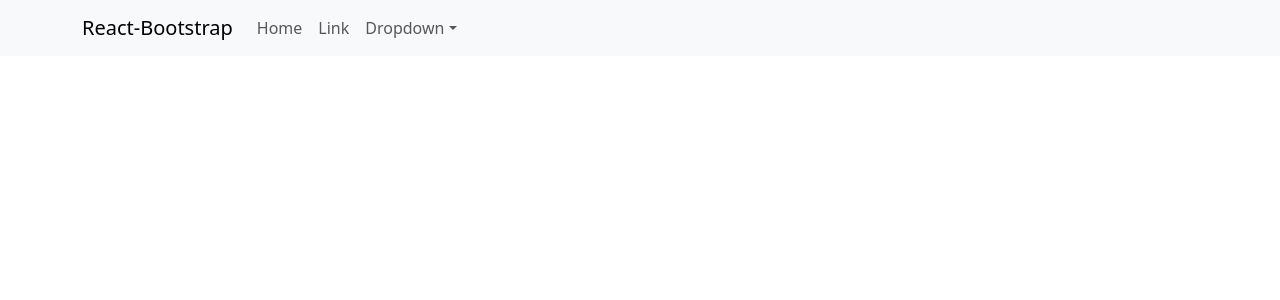
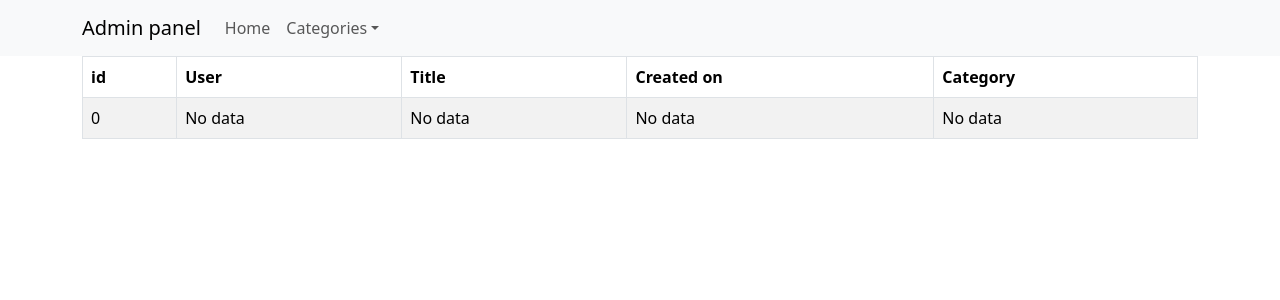
Before and after one commit to StaryAlgida/shop_admin_panel, a React (Vite) app: page / in a window 1280 px wide. Shown: the top 300 px of the page. Built offline with nearby package versions, Linux system fonts and the light colour scheme; no server answers.

Commit message:
Home two states added: pending, success, no data

```diff
--- a/package.json
+++ b/package.json
@@ -10,6 +10,7 @@
     "preview": "vite preview"
   },
   "dependencies": {
+    "axios": "^1.6.7",
     "bootstrap": "^5.3.3",
     "react": "^18.2.0",
     "react-bootstrap": "^2.10.1",
--- a/src/App.tsx
+++ b/src/App.tsx
@@ -1,13 +1,17 @@
 import './App.css'
 import Header from "./Header.tsx";
+import {Outlet} from "react-router-dom";
 
 function App() {
 
-  return (
-    <>
-      <Header/>
-    </>
-  )
+    return (
+        <>
+            <Header/>
+            <section className='container'>
+                <Outlet/>
+            </section>
+        </>
+    )
 }
 
 export default App
--- a/src/Header.tsx
+++ b/src/Header.tsx
@@ -4,13 +4,12 @@ export default function Header(){
     return (
         <Navbar expand="lg" className="bg-body-tertiary">
             <Container>
-                <Navbar.Brand href="#home">React-Bootstrap</Navbar.Brand>
+                <Navbar.Brand href="#home">Admin panel</Navbar.Brand>
                 <Navbar.Toggle aria-controls="basic-navbar-nav" />
                 <Navbar.Collapse id="basic-navbar-nav">
                     <Nav className="me-auto">
                         <Nav.Link href="#home">Home</Nav.Link>
-                        <Nav.Link href="#link">Link</Nav.Link>
-                        <NavDropdown title="Dropdown" id="basic-nav-dropdown">
+                        <NavDropdown title="Categories" id="basic-nav-dropdown">
                             <NavDropdown.Item href="#action/3.1">Action</NavDropdown.Item>
                             <NavDropdown.Item href="#action/3.2">
                                 Another action
--- /dev/null
+++ b/src/Home.tsx
@@ -0,0 +1,35 @@
+import useGetAllData from "./hooks/useGetAllData.tsx";
+import HomeAdvert from "./components/HomeAdvert.tsx";
+import {Table} from "react-bootstrap";
+import useCategory from "./hooks/useCategory.tsx";
+import HomeSkeleton from "./skeletons/HomeSkeleton.tsx";
+
+export default function Home() {
+    const [data, isLoading] = useGetAllData()
+    const [categories, isLoadingCategories] = useCategory()
+    console.log(categories.length)
+    console.log(categories)
+    return (
+        <>
+            <Table striped bordered hover>
+                <thead>
+                <tr>
+                    <th>id</th>
+                    <th>User</th>
+                    <th>Title</th>
+                    <th>Created on</th>
+                    <th>Category</th>
+                </tr>
+                </thead>
+                <tbody>
+                {
+                    isLoading && isLoadingCategories ? <HomeSkeleton/> :
+                        data.map(item => (
+                            <HomeAdvert key={item.id} data={item} categories={categories}/>
+                        ))
+                }
+                </tbody>
+            </Table>
+        </>
+    )
+}
--- /dev/null
+++ b/src/components/HomeAdvert.tsx
@@ -0,0 +1,14 @@
+import Product from "../interfaces/prductInterface.ts";
+import Category from "../interfaces/categoryInterface.ts";
+
+export default function HomeAdvert({data, categories}: { data: Product, categories: Category[] }) {
+    return (
+        <tr>
+            <td>{data.id}</td>
+            <td>{data.seller}</td>
+            <td>{data.title}</td>
+            <td>{data.createdOn}</td>
+            <td>{categories.find((category) => category.id === data.categoryId)?.title || data.categoryId}</td>
+        </tr>
+    )
+}
--- /dev/null
+++ b/src/hooks/useCategory.tsx
@@ -0,0 +1,30 @@
+import {useEffect, useState} from "react";
+import axios from "axios";
+import Category from "../interfaces/categoryInterface.ts";
+
+export default function useCategory():[Category[], boolean] {
+    const [data, setData] = useState<Category[]>([{
+        id: '',
+        title: ''
+    }])
+    const [loading, setLoading] = useState<boolean>(false)
+    useEffect(() => {
+        const getCategories = async () => {
+            try {
+                setLoading(true)
+                const response = await axios.get('/categories')
+                setData([...response.data])
+            } catch (error) {
+                if (axios.isAxiosError(error)) {
+                    console.log(error)
+                }
+            } finally {
+                setLoading(false)
+            }
+        }
+        void getCategories()
+    }, []);
+
+    return [data, loading]
+
+}
--- /dev/null
+++ b/src/hooks/useGetAllData.tsx
@@ -0,0 +1,39 @@
+import {useEffect, useState} from "react";
+import axios from "axios";
+import Product from "../interfaces/prductInterface.ts";
+
+
+export default function useGetAllData():[Product[], boolean] {
+    const [data, setData] = useState<Product[]>([{
+        id: '0',
+        title: 'No data',
+        price: 'No data',
+        description: 'No data',
+        seller: 'No data',
+        image: 'No data',
+        sellerPhone: 'No data',
+        canNegotiate: false,
+        createdOn: 'No data',
+        categoryId: 'No data',
+    }])
+    const [loading, setLoading] = useState<boolean>(false)
+
+    useEffect(() => {
+        const allOffers = async () => {
+            try {
+                setLoading(true)
+                const response = await axios.get('/adverts')
+                setData([...response.data])
+            } catch (error) {
+                if (axios.isAxiosError(error)) {
+                    console.log(error)
+                }
+            } finally {
+                setLoading(false)
+            }
+        }
+        void allOffers()
+    }, []);
+
+    return [data, loading]
+}
--- /dev/null
+++ b/src/interfaces/categoryInterface.ts
@@ -0,0 +1,6 @@
+interface Category{
+    id: string,
+    title: string
+}
+
+export default Category
--- /dev/null
+++ b/src/interfaces/prductInterface.ts
@@ -0,0 +1,14 @@
+interface Product {
+    id: string;
+    title: string;
+    price: string;
+    description: string;
+    seller: string;
+    image: string;
+    sellerPhone: string;
+    canNegotiate: boolean;
+    createdOn: string;
+    categoryId: string;
+}
+
+export default Product
--- a/src/main.tsx
+++ b/src/main.tsx
@@ -4,7 +4,10 @@ import App from './App.tsx'
 import './index.css'
 import 'bootstrap/dist/css/bootstrap.min.css';
 import {createBrowserRouter, RouterProvider} from "react-router-dom";
-import Header from "./Header.tsx";
+import axios from "axios";
+import Home from "./Home.tsx";
+
+axios.defaults.baseURL = "http://127.0.0.1:3200";
 
 const router = createBrowserRouter([
     {
@@ -13,7 +16,7 @@ const router = createBrowserRouter([
         children:[
             {
                 path:"/",
-                element: <Header/>,
+                element: <Home/>,
             }
         ]
     }])
--- /dev/null
+++ b/src/skeletons/HomeSkeleton.tsx
@@ -0,0 +1,59 @@
+import {Placeholder} from "react-bootstrap";
+
+export default function HomeSkeleton() {
+    return (
+        <>
+            <tr>
+                <Placeholder as="td" animation="glow">
+                    <Placeholder xs={5}/>
+                </Placeholder>
+                <Placeholder as="td" animation="glow">
+                    <Placeholder xs={5}/>
+                </Placeholder>
+                <Placeholder as="td" animation="glow">
+                    <Placeholder xs={5}/>
+                </Placeholder>
+                <Placeholder as="td" animation="glow">
+                    <Placeholder xs={5}/>
+                </Placeholder>
+                <Placeholder as="td" animation="glow">
+                    <Placeholder xs={6}/>
+                </Placeholder>
+            </tr>
+            <tr>
+                <Placeholder as="td" animation="glow">
+                    <Placeholder xs={5}/>
+                </Placeholder>
+                <Placeholder as="td" animation="glow">
+                    <Placeholder xs={9}/>
+                </Placeholder>
+                <Placeholder as="td" animation="glow">
+                    <Placeholder xs={8}/>
+                </Placeholder>
+                <Placeholder as="td" animation="glow">
+                    <Placeholder xs={9}/>
+                </Placeholder>
+                <Placeholder as="td" animation="glow">
+                    <Placeholder xs={4}/>
+                </Placeholder>
+            </tr>
+            <tr>
+                <Placeholder as="td" animation="glow">
+                    <Placeholder xs={5}/>
+                </Placeholder>
+                <Placeholder as="td" animation="glow">
+                    <Placeholder xs={8}/>
+                </Placeholder>
+                <Placeholder as="td" animation="glow">
+                    <Placeholder xs={5}/>
+                </Placeholder>
+                <Placeholder as="td" animation="glow">
+                    <Placeholder xs={8}/>
+                </Placeholder>
+                <Placeholder as="td" animation="glow">
+                    <Placeholder xs={7}/>
+                </Placeholder>
+            </tr>
+        </>
+    )
+}
```
Also changed, not shown: 2 other files (tests, documents, lock files or other folders).
